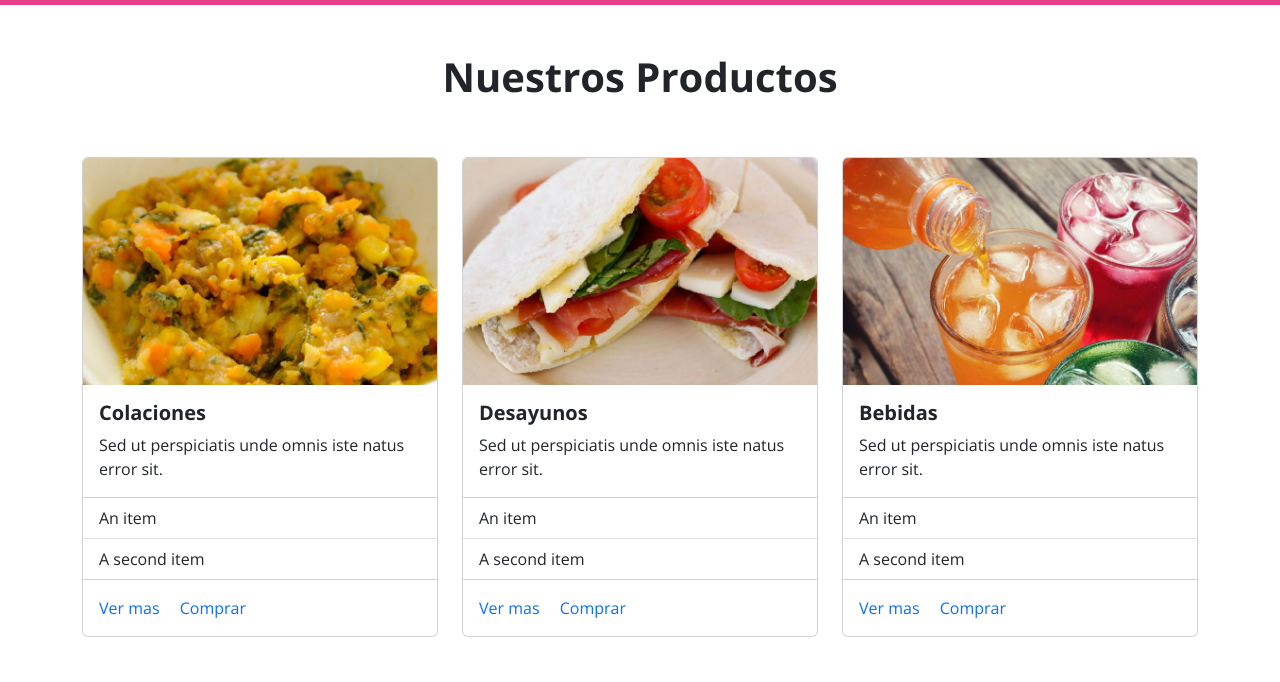
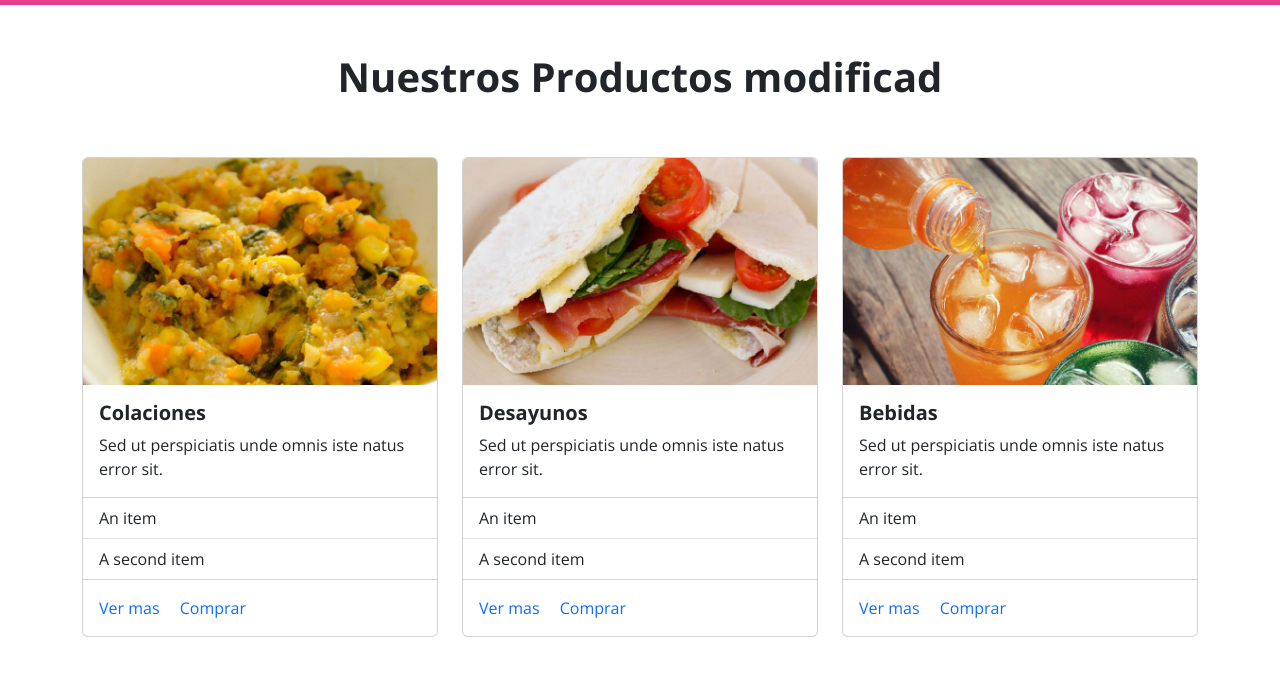
Before and after one commit to Skrum07/desafio-suricata, a plain HTML site: page index.html in a window 1280 px wide. Shown: the part 74-756 px from the top of the page. Drawn offline with nearby package versions, Linux system fonts and the light colour scheme.

Commit message:
:sparkles: cambios del titulo

```diff
--- a/index.html
+++ b/index.html
@@ -37,7 +37,7 @@
 
 <main>
     <section id="productos" class="container">
-        <h1 class="text-center py-5 fw-bold">Nuestros Productos</h1>
+        <h1 class="text-center py-5 fw-bold">Nuestros Productos modificad</h1>
         <div class="contenedor-filas">
           <div class="row mb-5">
             <div class="col">
```
